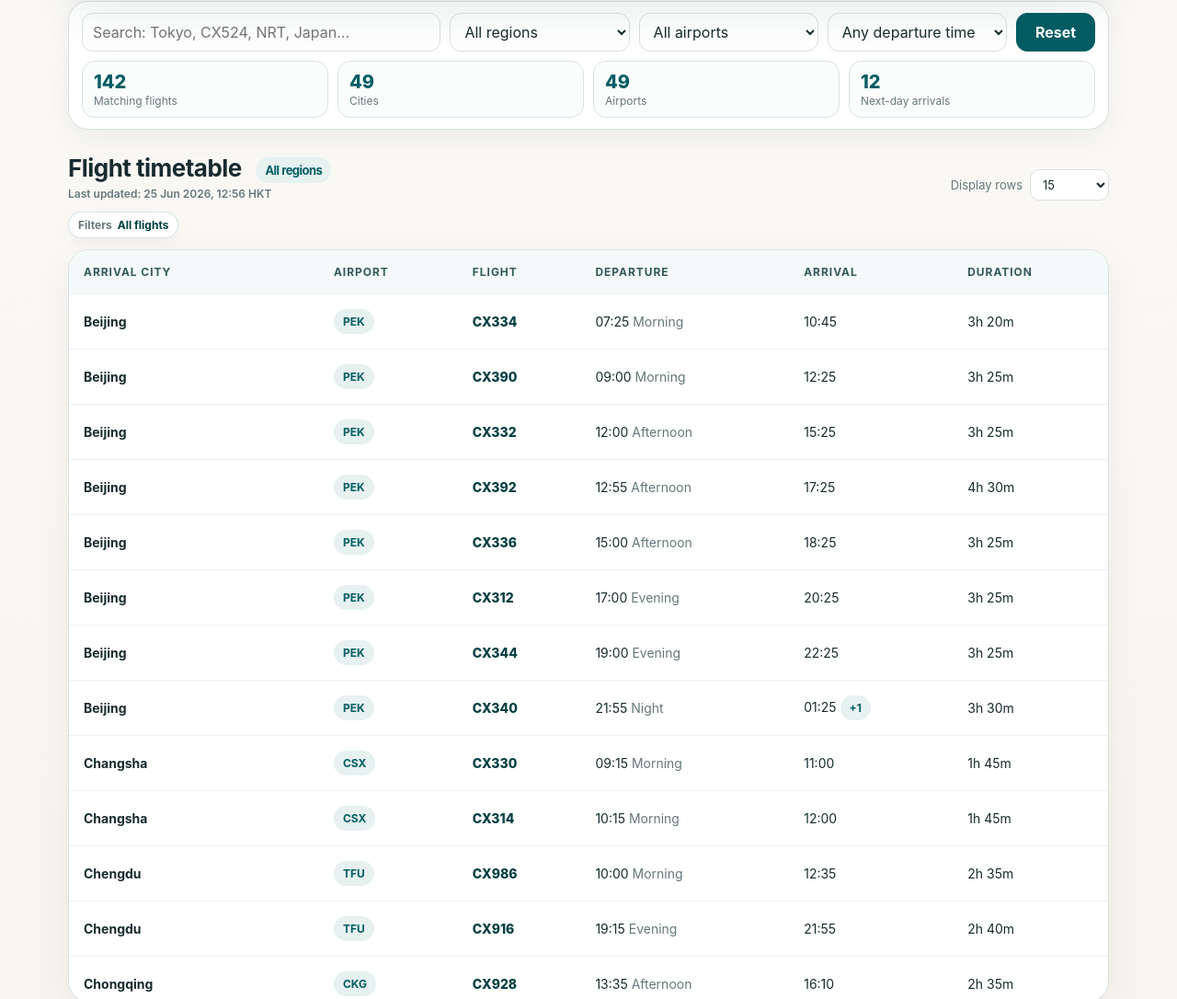
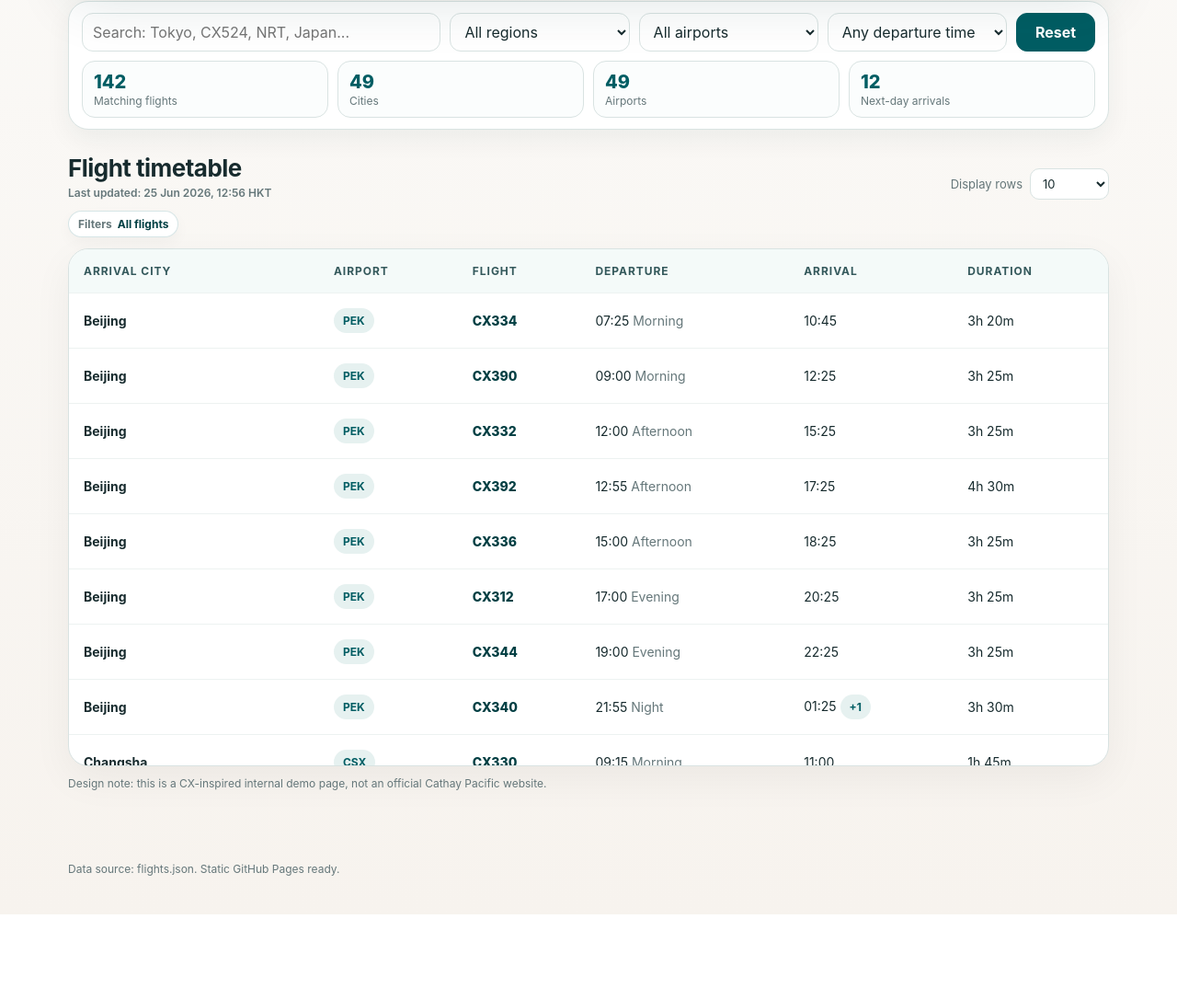
Before and after one commit to KALT-CX/flight-finder, a plain HTML site: page index.html in a window 1280 px wide. Shown: the part 274-1360 px from the top of the page at 92% size. After the commit the page ends 1268 px from the top, so only its background shows below. Drawn offline with Linux system fonts and the light colour scheme.

Commit message:
Add files via upload

```diff
--- a/index.html
+++ b/index.html
@@ -120,7 +120,7 @@
     .table-tools select { width:auto; min-width:86px; padding:7px 9px; border-radius:10px; font-size:13px; }
 
 .table-wrap { background:#fff; border:1px solid var(--line); border-radius:var(--radius); overflow:hidden; box-shadow:0 14px 44px rgba(0,0,0,.05); }
-    .table-scroll { max-height:820px; overflow:auto; }
+    .table-scroll { max-height:561px; overflow:auto; }
 table { width:100%; border-collapse:collapse; }
     th, td { padding:16px; text-align:left; border-bottom:1px solid #edf2f1; font-size:14px; }
     th { background:#f4faf9; color:#33585b; font-size:12px; text-transform:uppercase; letter-spacing:.08em; position:sticky; top:0; z-index:5; }
@@ -325,12 +325,12 @@
     <section class="content">
 
       <div class="section-head">
-        <div class="title-stack"><h2>Flight timetable <span id="selectedCountryLabel" class="selected-country-badge">All regions</span></h2><div class="last-updated" id="lastUpdated">Last updated: 25 Jun 2026, 12:56 HKT</div></div>
+        <div class="title-stack"><h2>Flight timetable</h2><div class="last-updated" id="lastUpdated">Last updated: 25 Jun 2026, 12:56 HKT</div></div>
         <div class="table-tools">
           <label for="rowsPerPage">Display rows</label>
           <select id="rowsPerPage">
-            <option value="10">10</option>
-            <option value="15" selected>15</option>
+            <option value="10" selected>10</option>
+            <option value="15">15</option>
             <option value="25">25</option>
             <option value="50">50</option>
             <option value="all">All</option>
@@ -367,13 +367,13 @@
 function unique(arr) { return [...new Set(arr)].filter(Boolean).sort((a,b)=>a.localeCompare(b)); }
 
     function updateRowsPerPageHeight() {
-      const value = rowsPerPage ? rowsPerPage.value : '15';
+      const value = rowsPerPage ? rowsPerPage.value : '10';
       if (!tableScroll) return;
       if (value === 'all') {
         tableScroll.style.maxHeight = 'none';
         return;
       }
-      const rows = parseInt(value, 10) || 15;
+      const rows = parseInt(value, 10) || 10;
       const isMobile = window.matchMedia('(max-width: 620px)').matches;
       const approxRowHeight = isMobile ? 92 : 51;
       const headerHeight = isMobile ? 0 : 51;
```
